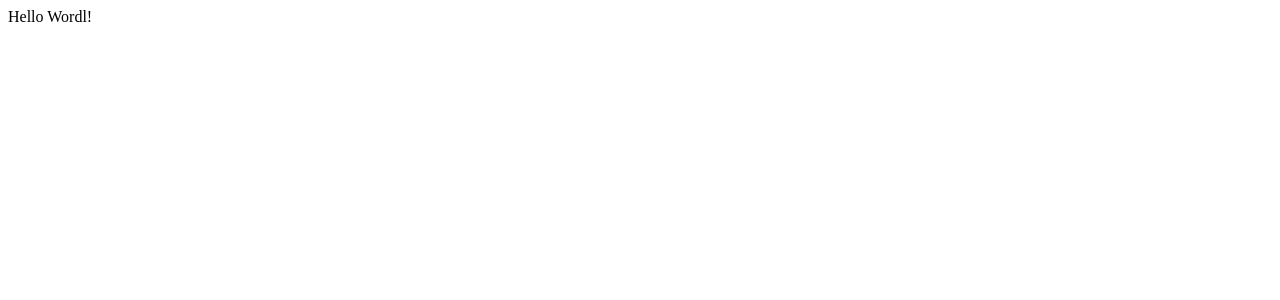
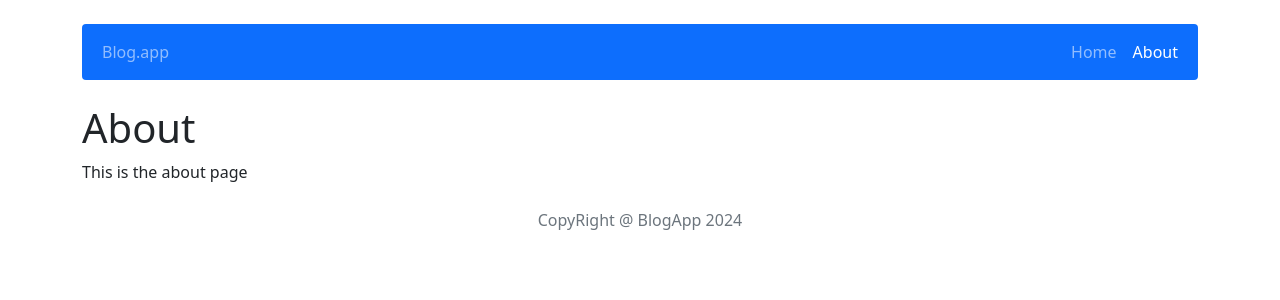
Before and after one commit to stelmonitos/blog-app-react, a React (Create React App) app: page /about in a window 1280 px wide. Shown: the top 300 px of the page. Built offline with nearby package versions, Linux system fonts and the light colour scheme.

Commit message:
add NavBar

```diff
--- a/src/App.js
+++ b/src/App.js
@@ -1,9 +1,28 @@
+import About from "./components/pages/About";
+import Home from "./components/pages/Home";
+import Post from "./components/pages/Post";
+import PostAdd from "./components/pages/PostAdd";
+import PostEdit from "./components/pages/PostEdit";
+import NotFound from "./components/pages/NotFound";
+import { Routes, Route } from "react-router-dom";
+import Footer from "./components/views/Footer";
+import Header from "./components/views/Header";
+import { Container } from "react-bootstrap";
 
 function App() {
   return (
-    <div>
-      Hello Wordl!
-    </div>
+    <Container>
+      <Header />
+      <Routes>
+        <Route path="/" element={<Home />} />
+        <Route path="/post/:id" element={<Post />} />
+        <Route path="/post/add" element={<PostAdd />} />
+        <Route path="/post/edit/:id" element={<PostEdit />} />
+        <Route path="/about" element={<About />} />
+        <Route path="*" element={<NotFound />} />
+      </Routes>
+      <Footer />
+    </Container>
   );
 }
 
--- /dev/null
+++ b/src/components/pages/About.js
@@ -0,0 +1,12 @@
+
+
+const About = () => {
+  return (
+    <div>
+      <h1>About</h1>
+      <p>This is the about page</p>
+    </div>
+  )
+}
+
+export default About;
--- /dev/null
+++ b/src/components/pages/Home.js
@@ -0,0 +1,11 @@
+
+
+const Home = () => {
+  return (
+    <div>
+      <h1>Home</h1>
+    </div>
+  );
+};
+
+export default Home;
--- /dev/null
+++ b/src/components/pages/NotFound.js
@@ -0,0 +1,11 @@
+
+
+const NotFound = () => {
+  return (
+    <div>
+      <h1>404: Not Found</h1>
+    </div>
+  );
+}
+
+export default NotFound;
--- /dev/null
+++ b/src/components/pages/Post.js
@@ -0,0 +1,11 @@
+
+
+const Post = () => {
+  return (
+    <div>
+      <h1>Post</h1>
+    </div>
+  );
+}
+
+export default Post;
--- /dev/null
+++ b/src/components/pages/PostAdd.js
@@ -0,0 +1,11 @@
+
+
+const AddPost = () => {
+  return (
+    <div>
+      <h1>Add Post</h1>
+    </div>
+  );
+}
+
+export default AddPost;
--- /dev/null
+++ b/src/components/pages/PostEdit.js
@@ -0,0 +1,11 @@
+
+
+const EditPost = () => {
+  return (
+    <div>
+      <h1>Edit Post</h1>
+    </div>
+  );
+};
+
+export default EditPost;
--- /dev/null
+++ b/src/components/views/Footer.js
@@ -0,0 +1,9 @@
+
+const Footer = () => {
+  return (
+    <footer>
+      <p className="text-center text-muted mt-4 mb-4" disabled>CopyRight @ BlogApp 2024</p>
+    </footer>
+  );
+}
+export default Footer;
--- /dev/null
+++ b/src/components/views/Header.js
@@ -0,0 +1,9 @@
+import NavBar from "./NavBar";
+
+const Header = () => {
+    return (
+        <NavBar />
+    )
+};
+
+export default Header;
--- /dev/null
+++ b/src/components/views/NavBar.js
@@ -0,0 +1,20 @@
+import { NavLink } from 'react-router-dom';
+import { Navbar, Nav, Container } from 'react-bootstrap';
+
+const NavBar = () => {
+    return (
+        <Navbar bg='primary' variant="dark" expand='lg' className='mt-4 mb-4 rounded'>
+            <Container>
+                <Nav>
+                    <Nav.Link as={NavLink} to="/">Blog.app</Nav.Link>
+                </Nav>
+                <Nav>
+                    <Nav.Link  as={NavLink} to="/">Home</Nav.Link>
+                    <Nav.Link  as={NavLink} to="/about">About</Nav.Link>
+                </Nav>
+            </Container>
+        </Navbar>
+    )
+};
+
+export default NavBar;
--- a/src/index.js
+++ b/src/index.js
@@ -3,12 +3,16 @@ import ReactDOM from 'react-dom/client';
 import App from './App';
 import { Provider } from 'react-redux';
 import store from './redux/store';
+import { BrowserRouter } from 'react-router-dom';
+import 'bootstrap/dist/css/bootstrap.min.css';
 
 const root = ReactDOM.createRoot(document.getElementById('root'));
 root.render(
   <React.StrictMode>
+    <BrowserRouter>
     <Provider store={store}>
     <App />
     </Provider>
+    </BrowserRouter>
   </React.StrictMode>
 );
```
